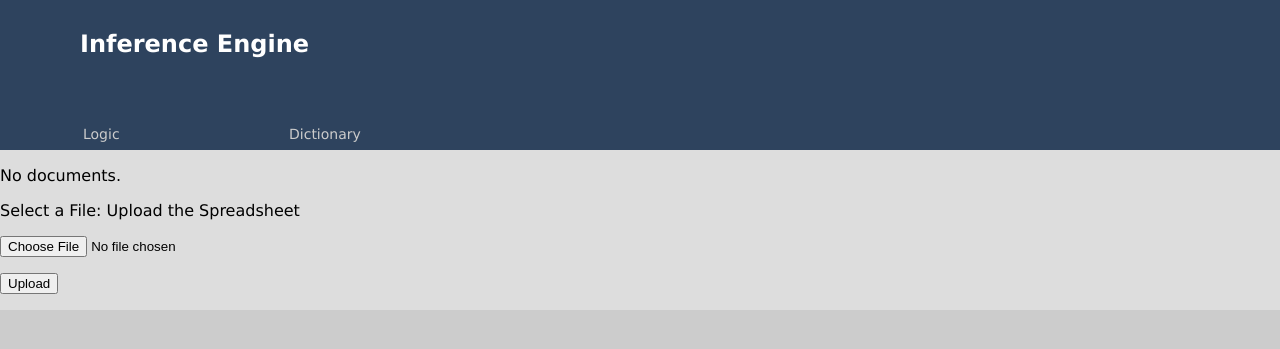
After one commit to kittdotech/inference_engine, a Django app: template inference_engine/templates/logic/list.html in a window 1280 px wide. The commit adds this page. Shown: the top 349 px of the page. Run offline with Django 3.2, Linux system fonts and the light colour scheme; the template is opened without the code that fills it: values that come from a table or form of the project are taken from there, others are empty; parts of the project's set-up code (start-up, migrations or seed data) failed here and were passed over.

Commit message:
File upload

```diff
--- a/inference_engine/inference_engine/settings.py
+++ b/inference_engine/inference_engine/settings.py
@@ -122,3 +122,6 @@ USE_TZ = True
 
 STATIC_URL = '/static/'
 PROJECT_ROOT = os.path.abspath(os.path.dirname(__file__))
+
+MEDIA_ROOT = os.path.join(PROJECT_ROOT, 'uploads')
+MEDIA_URL = '/uploads/'
--- a/inference_engine/inference_engine/urls.py
+++ b/inference_engine/inference_engine/urls.py
@@ -17,10 +17,11 @@ Including another URLconf
 from django.conf.urls import url,include
 from django.contrib import admin
 from logic import url as logicurl
+from django.conf.urls.static import static
+from django.conf import settings
 from logic import views as logicview
 urlpatterns = [
     url(r'^admin/', admin.site.urls),
-    url(r'^$',logicview.index),
-    url(r'^generate$',logicview.generate)
-
-]
+    url(r'^',include(logicurl)),
+    #url(r'^generate$',logicview.generate)
+] +  static(settings.MEDIA_URL, document_root=settings.MEDIA_ROOT)
--- /dev/null
+++ b/inference_engine/logic/forms.py
@@ -0,0 +1,8 @@
+# -*- coding: utf-8 -*-
+from django import forms
+
+class DocumentForm(forms.Form):
+    docfile = forms.FileField(
+        label='Select a File',
+        help_text='Upload the Spreadsheet'
+    )
--- /dev/null
+++ b/inference_engine/logic/static/logic/css/style.css
@@ -0,0 +1,268 @@
+html, body
+{
+    #height:100%;
+    width:100%;
+    margin:0;
+    padding:0;
+    font-family: "verdana";
+    background-color: #cccccc;
+}
+
+
+#page
+{
+    #min-height:100%;
+#height:300px;
+}
+
+.text_header {
+    padding-left: 80px;
+    #height:100%;
+    height:150px;
+    padding-right:400px;
+    width:50%;
+    color:white;
+
+
+}
+.text_content {
+    padding-left: 0px;
+
+
+
+    #padding-right:50px;
+    float:left;
+width:40%;
+
+
+}
+
+
+.height_fixed{
+
+    height:600px;
+}
+
+.height_auto{
+    height:auto;
+
+}
+.side_content
+{
+    float:left;
+    padding-left: 10px;
+
+width:50%;
+}
+
+.header
+{
+    background-color: #2e435e;
+    #height: 20%;
+    font-size:16px;
+}
+
+.title_header
+{
+    height:75%;
+    color: white;
+    padding-top:10px;
+
+
+
+}
+
+.menu_header
+{
+    height:20%;
+    font-size: 14px;
+    padding-right: 215px;
+
+}
+.mainlinks
+{
+    text-decoration: none;
+    color:#cccccc;
+}
+
+
+.main_content
+{
+ #background-color: #cccccc;
+  background-color: #dddddd;
+    height: auto;
+
+
+
+
+
+}
+
+.bloc { display:inline-block; vertical-align:top; overflow:hidden; border:solid grey 1px;width:91%; }
+ .bloc select { padding:20px; margin:-5px -20px -5px -5px; }
+
+ .btn
+ {
+     background: #345ef2;
+     border:0;
+     color: white;
+     font-size:14px;
+
+ }
+.dbtn
+ {
+     background: none;
+     border:none;
+     color:#345ef2;
+    cursor:pointer;
+    font-size:14px;
+
+ }
+input:focus{
+    outline: 0;
+}
+.active
+{
+    font-weight:bold;
+
+}
+
+.hidden {
+    display: none;
+}
+
+.sentence
+{
+    display: none;
+
+}
+
+.section
+{
+    display:none;
+}
+
+#searchtext {
+    #vertical-align: top;
+    #display:inline-block;
+
+
+    #border:10px;
+    #border-color:#344c66;
+    height:26px;
+    #margin:0;
+    border:1px;
+border:1px solid #344c66;
+    width:100%;
+
+    #box-sizing:border-box;
+#-moz-box-sizing:border-box;
+#-webkit-box-sizing:border-box;
+
+    font-size:14px;
+}
+#searchbutton {
+    display:inline-block;
+
+
+    margin:0;
+    height:28px;
+    width:100%;
+}
+#plus {
+    display:inline-block;
+
+
+    margin:0;
+    height:28px;
+    width:100%;
+}
+
+#first,#last,#previous,#next {
+    display:inline-block;
+
+    border:0;
+    margin:0;
+    height:28px;
+    width:100%;
+}
+#summary, #links, #inferences, #hierarchy, #rep, #stats
+{
+    display:inline-block;
+
+    border:0;
+    margin:0;
+    height:28px;
+    width:100%;
+}
+#json_file
+{
+    width:100%;
+}
+
+#content
+{
+    font-size:14px;
+    background:white;
+    height:100%
+
+
+}
+a {text-decoration: none;
+color:black;
+}
+/* #extra_area
+{
+    color: black;
+        font-size:14px;
+    font-style: normal;
+    margin-left: 25px;
+    word-wrap: break-all;
+
+}*/
+.lks
+{
+
+}
+.secs
+{
+    text-transform: uppercase;
+}
+#searchtable
+{
+    padding-left:80px;
+    padding-right:80px;
+}
+#choice
+{
+    white-space: pre-line;
+}
+.hierarchy-child
+{
+    color: #a7a7a7;
+
+}
+.rep-child
+{
+    color: #a7a7a7;
+
+}
+.hierarchy-all
+{
+   margin-left: 0em;
+   margin-top: -0.8em;
+    margin-bottom:-0.8em;
+}
+.reps-all
+{
+   margin-left: 0em;
+   margin-top: 0em;
+    margin-bottom:0em;
+}
+#Reps_table
+{
+
+    tabe-layout:fixed;
+    cellspacing:6;
+    padding-right:10px;
+}
--- a/inference_engine/logic/url.py
+++ b/inference_engine/logic/url.py
@@ -1,8 +1,11 @@
 from django.conf.urls import url
+import os
 from . import views
+from . import view_upload
 
 urlpatterns = [
     url(r'^$', views.index, name='index'),
-    url(r'^generate$',views.generate,name="generate"
-    )
+    url(r'^generate$',views.generate,name="generate"),
+    url(r'^list/$', view_upload.list, name='list'),
+    #(r'^static/(?P<path>.*)$', 'django.views.static.serve', {'document_root': os.path.join(os.path.dirname(__file__), 'static')}),
     ]
--- /dev/null
+++ b/inference_engine/templates/logic/base.html
@@ -0,0 +1,53 @@
+<!DOCTYPE html>
+<html>
+<head lang="en">
+    {% load staticfiles %}
+    <link rel="stylesheet" href="{%  static 'logic/css/style.css' %}" />
+    <script src={% static 'logic/js/jquery-1.11.3.min.js' %}> </script>
+    {% block headextra %}{% endblock %}
+    <meta charset="UTF-8">
+    <title>{%block title%}Inference Engine{%endblock%}</title>
+</head>
+<body>
+<div id="page">
+<div class="header">
+<div class="text_header">
+
+{% block header %}
+<div class="title_header">
+    <h2>Inference Engine</h2>
+    </div>
+    <div class="menu_header">
+    <table width='100%'>
+        <tr>
+            <td width="15%"><a href="/" class="mainlinks">Logic</a></td>
+            <td width="15%"><a href="/list" class="mainlinks">Dictionary</a></td>
+            <!--td width=70%" align='right'><a href="" class="mainlinks">Settings</a></td-->
+        </tr>
+    </table>
+    </div>
+
+{% endblock %}
+</div>
+</div>
+<div class="main_content">
+
+<div id= "divcontent" class="text_content">
+
+{% block content %}
+
+{% endblock %}
+</div>
+
+<div id="side_content" class="side_content">
+
+{% block sidecontent %}
+
+{% endblock %}
+</div>
+<div style="display: block; clear: both;"></div>
+</div>
+</div>
+</div>
+</body>
+</html>
--- /dev/null
+++ b/inference_engine/templates/logic/list.html
@@ -0,0 +1,24 @@
+{% extends 'logic/base.html' %}
+{% block content %}
+    {% if documents %}
+        <ul>
+        {% for document in documents %}
+            <li>{{ document }}</li>
+        {% endfor %}
+        </ul>
+    {% else %}
+        <p>No documents.</p>
+    {% endif %}
+
+        <!-- Upload form. Note enctype attribute! -->
+        <form action="{% url 'list' %}" method="post" enctype="multipart/form-data">
+            {% csrf_token %}
+            <p>{{ form.non_field_errors }}</p>
+            <p>{{ form.docfile.label_tag }} {{ form.docfile.help_text }}</p>
+            <p>
+                {{ form.docfile.errors }}
+                {{ form.docfile }}
+            </p>
+            <p><input type="submit" value="Upload" /></p>
+        </form>
+  {% endblock %}
```
Also changed, not shown: inference_engine/logic/view_upload.py (added, +40 -0 lines), inference_engine/templates/logic/index.html (+5 -13 lines), inference_engine/y.html (added, +30 -0 lines), inference_engine/db.sqlite3.
